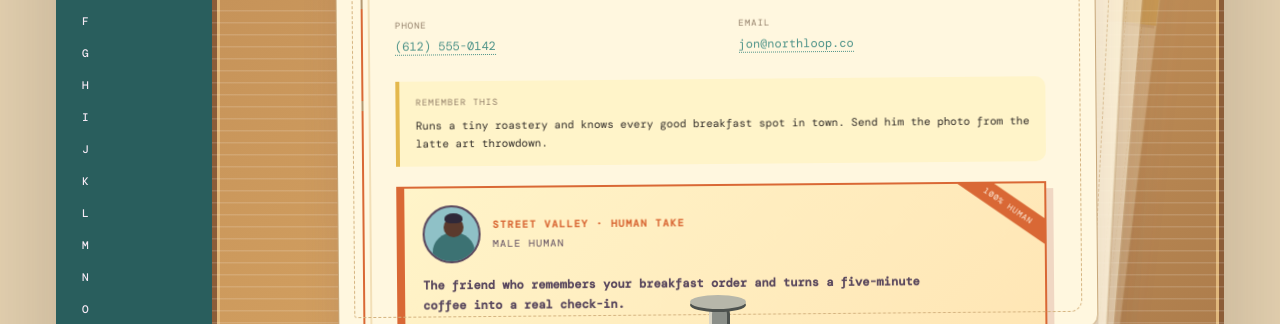
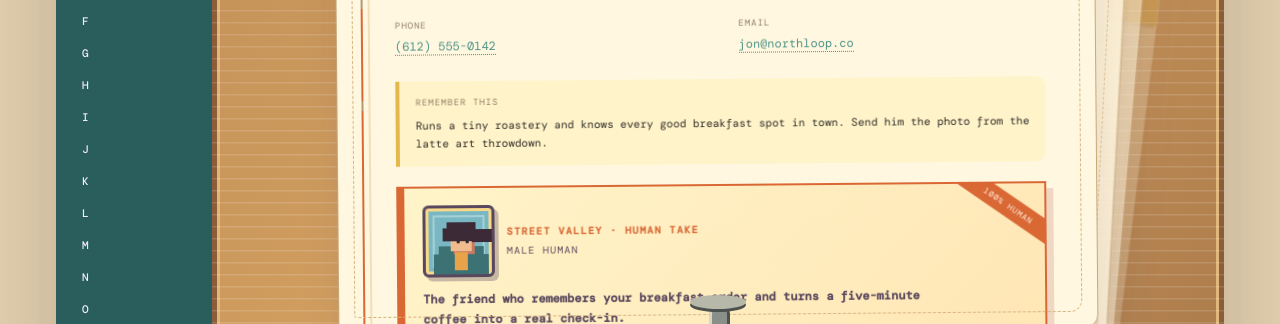
Before and after one commit to Ezra-Abbott-14/modern_rolodex, a plain HTML site: page index.html in a window 1280 px wide. Shown: the part 436-760 px from the top of the page. Drawn offline with nearby package versions, Linux system fonts and the light colour scheme.

Commit message:
Use pixel characters for Street Valley cards

```diff
--- a/app.js
+++ b/app.js
@@ -370,7 +370,9 @@ function renderCard(person, position) {
 
       <div class="street-valley-note ${getGenderClass(person)}">
         <div class="street-valley-header">
-          <div class="street-valley-portrait ${getGenderClass(person)}" aria-hidden="true"><span class="portrait-head"></span><span class="portrait-body"></span></div>
+          <div class="street-valley-portrait ${getGenderClass(person)}" aria-hidden="true">
+            <span class="pixel-hair"></span><span class="pixel-face"></span><span class="pixel-eye left"></span><span class="pixel-eye right"></span><span class="pixel-body"></span><span class="pixel-shirt"></span>
+          </div>
           <div><div class="street-valley-kicker">STREET VALLEY · HUMAN TAKE</div><div class="street-valley-gender">${getGenderLabel(person)}</div></div>
         </div>
         <div class="street-valley-copy">${escapeHtml(getStreetValleyLine(person))}</div>
--- a/styles.css
+++ b/styles.css
@@ -583,16 +583,24 @@ dialog { max-height:90vh; overflow:auto; }
 .street-valley-note { position:relative; overflow:hidden; margin-top:20px; padding:17px 18px 18px; border:2px solid var(--rust); border-left-width:8px; background:linear-gradient(135deg,#fff4c9 0%,#ffe6b5 100%); color:#59475d; font:12px/1.6 'DM Mono',monospace; box-shadow:7px 7px 0 #b55b5833; }
 .street-valley-note:after { content:'100% HUMAN'; position:absolute; right:-28px; top:12px; padding:4px 35px; transform:rotate(35deg); background:var(--rust); color:#fff8e9; font-size:8px; letter-spacing:.12em; }
 .street-valley-header { display:flex; align-items:center; gap:12px; margin-bottom:13px; }
-.street-valley-portrait { position:relative; flex:0 0 58px; width:58px; height:58px; overflow:hidden; border:2px solid #59475d; border-radius:50%; background:#9ecfc9; }
-.street-valley-portrait.female { background:#f0bda9; }
-.street-valley-portrait.male { background:#8fc1c7; }
-.street-valley-portrait.human { background:#d9c89f; }
-.portrait-head { position:absolute; z-index:1; top:10px; left:19px; width:20px; height:20px; border-radius:50%; background:#5b3a2d; }
-.portrait-head:before { content:''; position:absolute; top:-4px; left:1px; width:18px; height:10px; border-radius:50% 50% 35% 35%; background:#2f2839; }
-.female .portrait-head:before { left:-3px; width:26px; height:18px; border-radius:55% 55% 35% 35%; }
-.portrait-body { position:absolute; bottom:-10px; left:8px; width:42px; height:39px; border-radius:50% 50% 0 0; background:#b55b58; }
-.male .portrait-body { background:#3c7273; }
-.human .portrait-body { background:#7b6b57; }
+.street-valley-portrait { position:relative; flex:0 0 72px; width:72px; height:72px; overflow:hidden; border:3px solid #59475d; border-radius:6px; background:#8bc4a1; box-shadow:inset 0 0 0 3px #f8d889, 4px 4px 0 #59475d55; image-rendering:pixelated; }
+.street-valley-portrait.female { background:#e8a98e; }
+.street-valley-portrait.male { background:#79b8c2; }
+.street-valley-portrait.human { background:#d7bd7c; }
+.street-valley-portrait:after { content:''; position:absolute; inset:7px; border:2px solid #ffffff55; pointer-events:none; }
+.pixel-face, .pixel-hair, .pixel-body, .pixel-shirt, .pixel-eye { position:absolute; display:block; }
+.pixel-face { z-index:2; top:22px; left:25px; width:21px; height:21px; background:#f1bc8d; box-shadow:3px 3px 0 #c97963; }
+.pixel-hair { z-index:3; top:14px; left:21px; width:29px; height:13px; background:#3c2a36; box-shadow:-4px 6px 0 #3c2a36, 25px 7px 0 #3c2a36; }
+.female .pixel-hair { top:12px; left:18px; width:35px; height:17px; background:#5a3040; box-shadow:-4px 8px 0 #5a3040, 32px 8px 0 #5a3040, 0 12px 0 #5a3040; }
+.pixel-eye { z-index:4; top:32px; width:3px; height:3px; background:#2f2839; }
+.pixel-eye.left { left:31px; }
+.pixel-eye.right { left:40px; }
+.pixel-body { z-index:1; bottom:-3px; left:13px; width:45px; height:31px; background:#3c7273; box-shadow:-5px 8px 0 #3c7273, 5px 8px 0 #3c7273; }
+.female .pixel-body { background:#b55b58; box-shadow:-5px 8px 0 #b55b58, 5px 8px 0 #b55b58; }
+.human .pixel-body { background:#7b6b57; box-shadow:-5px 8px 0 #7b6b57, 5px 8px 0 #7b6b57; }
+.pixel-shirt { z-index:2; bottom:4px; left:29px; width:13px; height:18px; background:#f2c45a; }
+.male .pixel-shirt { background:#e8a34a; }
+.human .pixel-shirt { background:#b9d38a; }
 .street-valley-kicker { margin-bottom:3px; color:var(--rust); font-size:10px; font-weight:bold; letter-spacing:.14em; }
 .street-valley-gender { color:#59475d; font-size:10px; letter-spacing:.12em; }
 .street-valley-copy { max-width:90%; font-size:12px; font-weight:600; }
```
